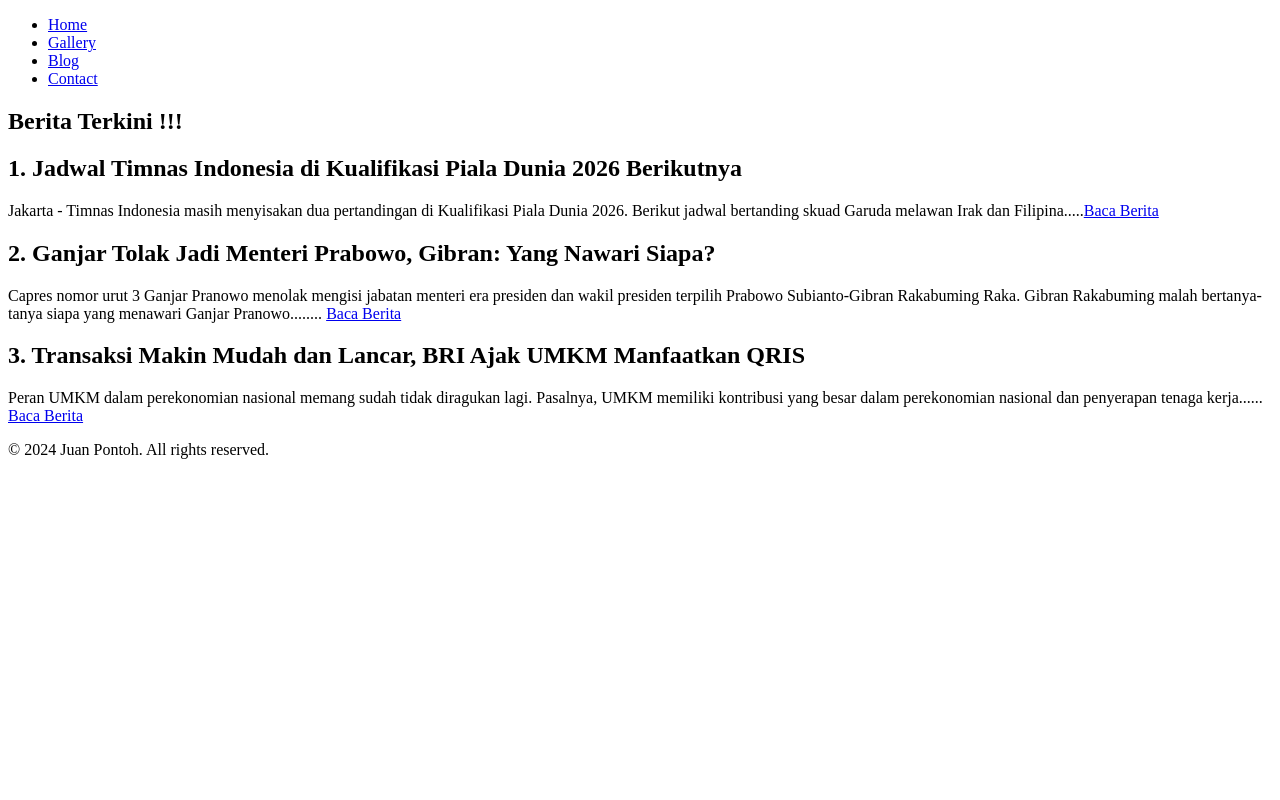
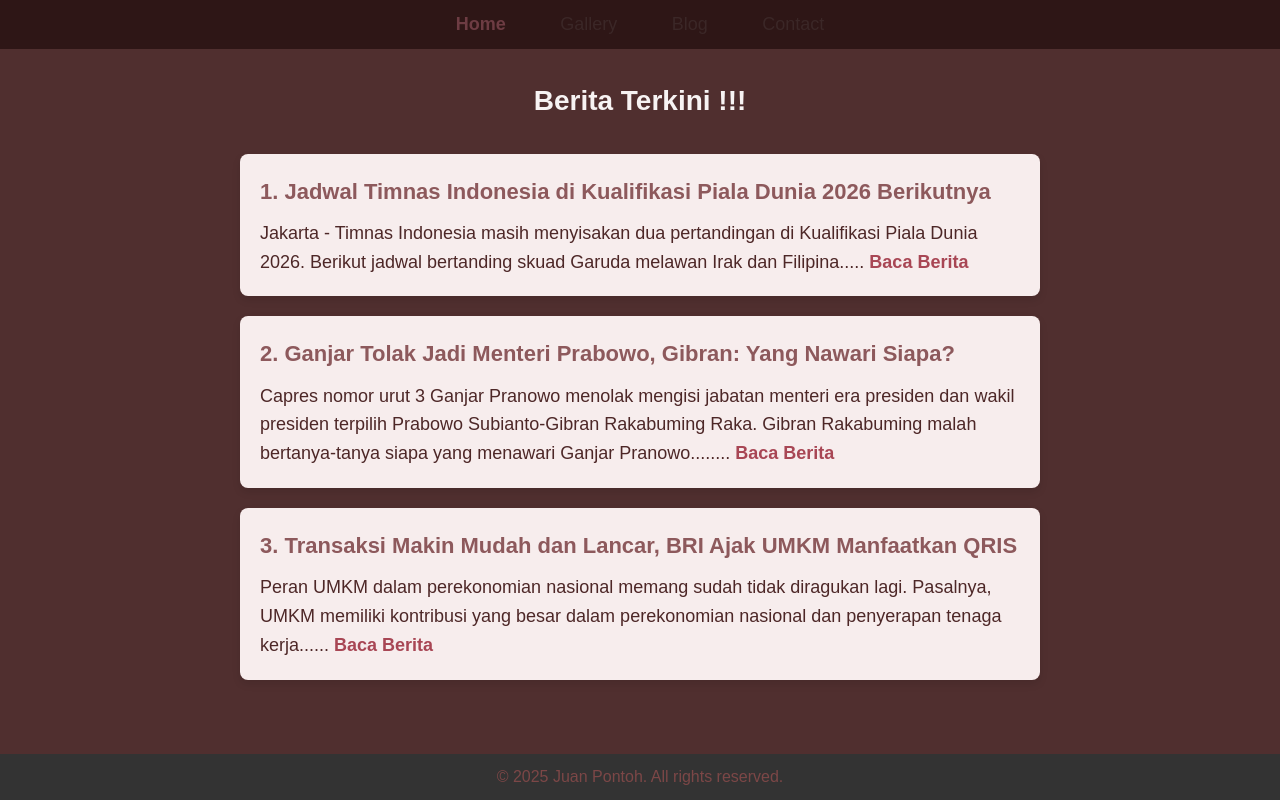
Before and after one commit to JuanPontoh/TIK2032-Project, a plain HTML site: page blog.html in a window 1280 px wide. Drawn offline with Linux system fonts and the light colour scheme.

Commit message:
Update blog.html

```diff
--- a/blog.html
+++ b/blog.html
@@ -4,34 +4,168 @@
     <meta charset="UTF-8">
     <meta name="viewport" content="width=device-width, initial-scale=1.0">
     <title>Blog - Juan</title>
+    <style>
+        /* Reset margin dan padding */
+        * {
+            margin: 0;
+            padding: 0;
+            box-sizing: border-box;
+        }
 
+        /* Body Styling */
+        body {
+            font-family: 'Arial', sans-serif;
+            background-color: #502f2f; /* Warna coklat gelap */
+            color: #f77d7d; /* Warna teks abu muda */
+            line-height: 1.6;
+        }
+
+        /* Header Styling */
+        header {
+            background-color: #2e1616; /* Warna beige terang */
+            padding: 10px 0;
+        }
+
+        header ul {
+            list-style: none;
+            text-align: center;
+        }
+
+        header ul li {
+            display: inline;
+            margin: 0 15px;
+        }
+
+        header ul li a {
+            color: rgb(59, 39, 39); /* Warna putih sedikit krem */
+            text-decoration: none;
+            font-size: 18px;
+            padding: 5px 10px;
+            transition: color 0.3s ease;
+        }
+
+        header ul li a:hover {
+            color: #e2d1d2; /* Warna lebih terang saat hover */
+        }
+
+        .active {
+            color: #6d3c43; /* Menandakan halaman aktif dengan warna merah muda */
+            font-weight: bold;
+        }
+
+        /* Content Section */
+        .content {
+            text-align: center;
+            margin: 30px 0;
+        }
+
+        .content h2 {
+            font-size: 28px;
+            margin-bottom: 10px;
+            color: #f7f3f3; /* Warna teks judul */
+        }
+
+        /* Article Section */
+        .article {
+            background-color: #f7eded; /* Warna merah agak pucat */
+            padding: 20px;
+            margin: 20px auto;
+            max-width: 800px;
+            border-radius: 8px;
+            box-shadow: 0 4px 8px rgba(0, 0, 0, 0.1);
+        }
+
+        .article h2 {
+            font-size: 22px;
+            margin-bottom: 10px;
+            color: #8d595c; /* Warna teks judul artikel */
+        }
+
+        .article p {
+            font-size: 18px;
+            color: #4d2727; /* Warna teks artikel lebih gelap */
+        }
+
+        .article a {
+            color: #a84654; /* Warna link lebih terang */
+            text-decoration: none;
+            font-weight: bold;
+            transition: color 0.3s ease;
+        }
+
+        .article a:hover {
+            color: #d8677f; /* Warna link saat hover */
+        }
+
+        /* Footer Styling */
+        footer {
+            background-color: #333; /* Warna footer gelap */
+            color: rgb(124, 71, 71); /* Warna teks footer lebih terang */
+            text-align: center;
+            padding: 10px 0;
+            position: fixed;
+            width: 100%;
+            bottom: 0;
+        }
+
+        /* Media Queries for Responsiveness */
+        @media (max-width: 768px) {
+            header ul li {
+                display: block;
+                margin: 10px 0;
+            }
+
+            .content h2 {
+                font-size: 24px;
+            }
+
+            .article h2 {
+                font-size: 20px;
+            }
+
+            .article p {
+                font-size: 16px;
+            }
+        }
+    </style>
 </head>
 <body>
     <header>
         <ul>
-            <li><a href="index.html" >Home</a></li>
+            <li><a href="index.html" class="active">Home</a></li>
             <li><a href="gallery.html">Gallery</a></li>
-            <li><a href="blog.html" class="active">Blog</a></li>
+            <li><a href="blog.html">Blog</a></li>
             <li><a href="contact.html">Contact</a></li>
         </ul>
     </header>
+
     <div class="content">
         <h2>Berita Terkini !!!</h2>
     </div>
+
     <section class="article">
         <h2>1. Jadwal Timnas Indonesia di Kualifikasi Piala Dunia 2026 Berikutnya</h2>
-        <p> Jakarta - Timnas Indonesia masih menyisakan dua pertandingan di Kualifikasi Piala Dunia 2026. Berikut jadwal bertanding skuad Garuda melawan Irak dan Filipina.....<a href="https://sport.detik.com/sepakbola/liga-indonesia/d-7264838/jadwal-timnas-indonesia-di-kualifikasi-piala-dunia-2026-berikutnya">Baca Berita</a></p>
+        <p>Jakarta - Timnas Indonesia masih menyisakan dua pertandingan di Kualifikasi Piala Dunia 2026. Berikut jadwal bertanding skuad Garuda melawan Irak dan Filipina.....
+            <a href="https://sport.detik.com/sepakbola/liga-indonesia/d-7264838/jadwal-timnas-indonesia-di-kualifikasi-piala-dunia-2026-berikutnya" target="_blank">Baca Berita</a>
+        </p>
     </section>
+
     <section class="article">
         <h2>2. Ganjar Tolak Jadi Menteri Prabowo, Gibran: Yang Nawari Siapa?</h2>
-        <p>Capres nomor urut 3 Ganjar Pranowo menolak mengisi jabatan menteri era presiden dan wakil presiden terpilih Prabowo Subianto-Gibran Rakabuming Raka. Gibran Rakabuming malah bertanya-tanya siapa yang menawari Ganjar Pranowo........ <a href="https://news.detik.com/pemilu/d-7264828/ganjar-tolak-jadi-menteri-prabowo-gibran-yang-nawari-siapa?mtype=mpt.ctr-boxccxmpcxmp-modelA">Baca Berita</a></p>
+        <p>Capres nomor urut 3 Ganjar Pranowo menolak mengisi jabatan menteri era presiden dan wakil presiden terpilih Prabowo Subianto-Gibran Rakabuming Raka. Gibran Rakabuming malah bertanya-tanya siapa yang menawari Ganjar Pranowo........
+            <a href="https://news.detik.com/pemilu/d-7264828/ganjar-tolak-jadi-menteri-prabowo-gibran-yang-nawari-siapa?mtype=mpt.ctr-boxccxmpcxmp-modelA" target="_blank">Baca Berita</a>
+        </p>
     </section>
+
     <section class="article">
-        <h2>3. Transaksi Makin Mudah dan Lancar, BRI Ajak UMKM Manfaatkan QRIS </h2>
-        <p>Peran UMKM dalam perekonomian nasional memang sudah tidak diragukan lagi. Pasalnya, UMKM memiliki kontribusi yang besar dalam perekonomian nasional dan penyerapan tenaga kerja...... <a href="https://finance.detik.com/berita-ekonomi-bisnis/d-7265122/transaksi-makin-mudah-dan-lancar-bri-ajak-umkm-manfaatkan-qris.">Baca Berita</a></p>
+        <h2>3. Transaksi Makin Mudah dan Lancar, BRI Ajak UMKM Manfaatkan QRIS</h2>
+        <p>Peran UMKM dalam perekonomian nasional memang sudah tidak diragukan lagi. Pasalnya, UMKM memiliki kontribusi yang besar dalam perekonomian nasional dan penyerapan tenaga kerja......
+            <a href="https://finance.detik.com/berita-ekonomi-bisnis/d-7265122/transaksi-makin-mudah-dan-lancar-bri-ajak-umkm-manfaatkan-qris" target="_blank">Baca Berita</a>
+        </p>
     </section>
+
     <footer>
-        <p>© 2024 Juan Pontoh. All rights reserved.</p>
+        <p>© 2025 Juan Pontoh. All rights reserved.</p>
     </footer>
 </body>
 </html>
```
